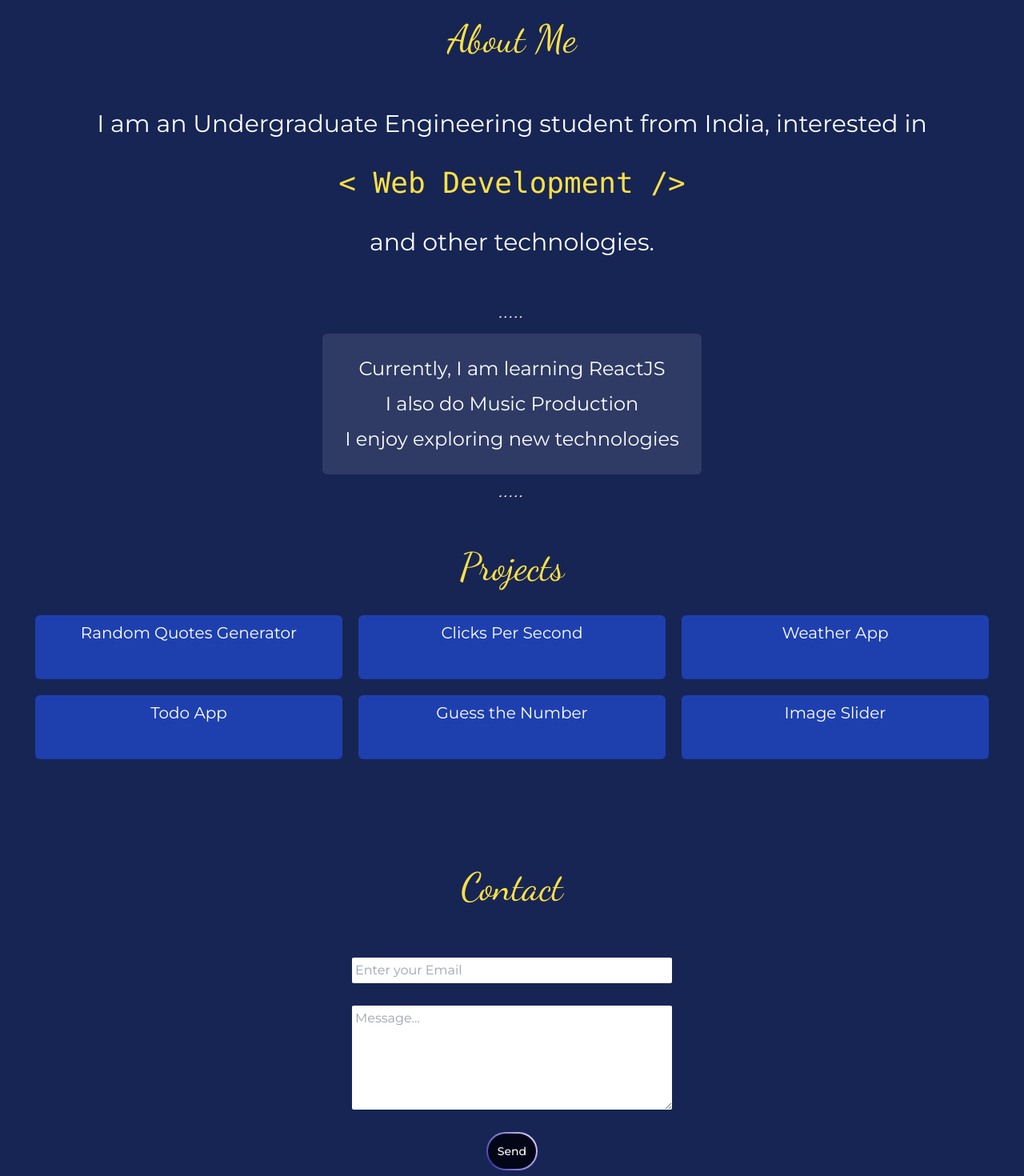
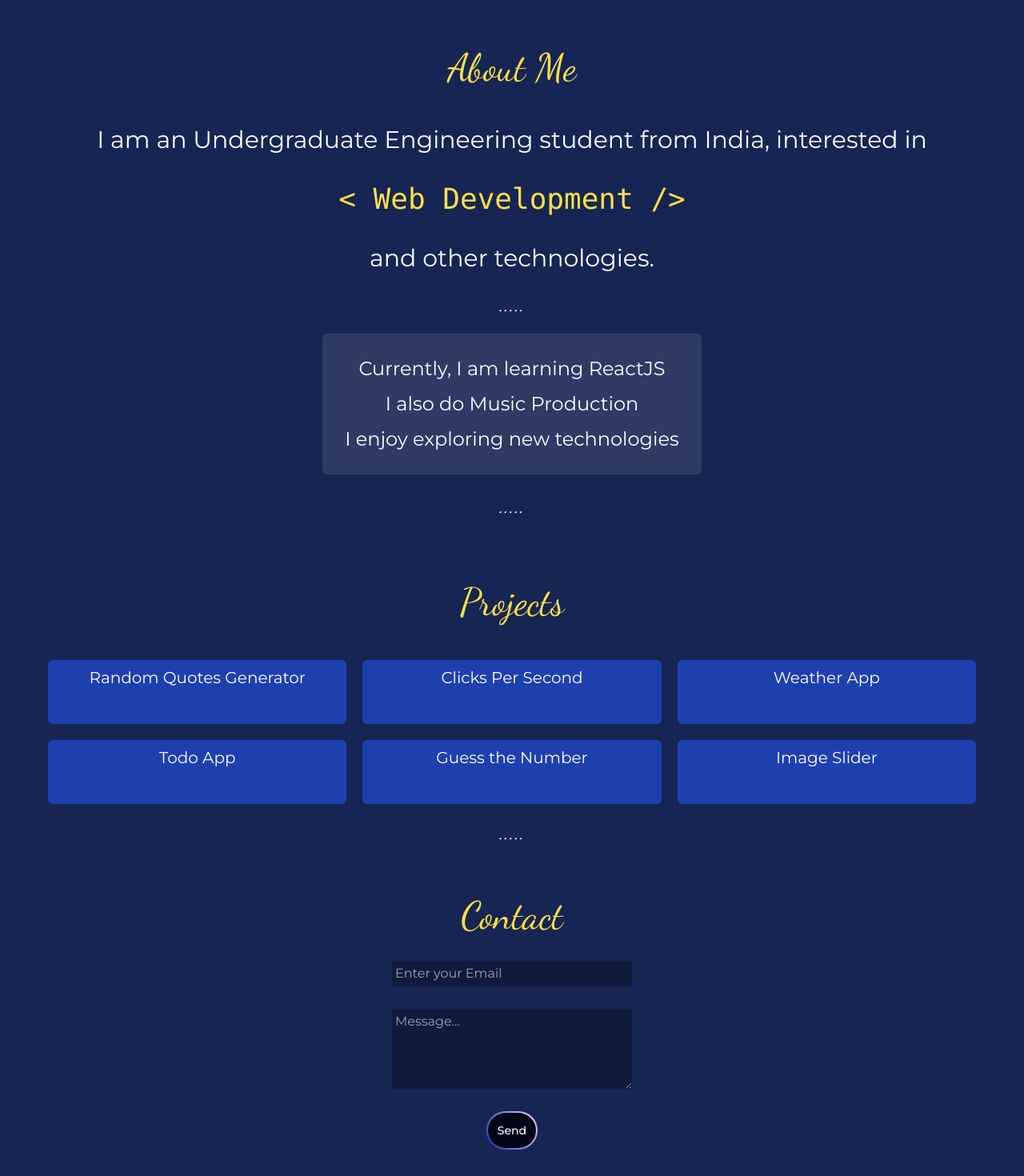
Before and after one commit to IRjSI/Portfolio, a React (Vite) app in the folder Portfolio/: page / in a window 1280 px wide. Shown: the part 620-2090 px from the top of the page at 80% size. Built offline with nearby package versions, Linux system fonts and the light colour scheme; a web font is replaced by a local one.

Commit message:
Fix padding and margin

```diff
--- a/Portfolio/src/Components/About.jsx
+++ b/Portfolio/src/Components/About.jsx
@@ -2,24 +2,24 @@ import React from 'react';
 
 function About() {
   return (
-    <section id="about" className="mt-20 sm:mt-10 lg:mt-3 flex flex-col justify-center" aria-label="About Me">
-      <h1 className="font-dancing text-yellow-300 text-5xl text-center mb-16">
+    <section id="about" className="flex flex-col justify-center p-4" aria-label="About Me">
+      <h1 className="font-dancing text-yellow-300 text-5xl text-center m-8">
         About Me
       </h1>
-      <div className="text-white text-xl md:text-3xl text-center flex flex-col justify-center px-4">
-        <div className="mb-12">
+      <div className="text-white text-2xl sm:text-3xl gap-5 text-center flex flex-col justify-center p-4">
+        <div className="">
           I am an Undergraduate Engineering student from India, interested in
           <br />
-          <br />
-          <span className="font-mono text-yellow-300 lg:text-4xl sm:text-3xl">
+          <br className='hidden sm:block' />
+          <span className="font-mono text-yellow-300 text-3xl sm:text-4xl">
             {'< '}Web Development{' />'}
           </span>
-          <br />
+          <br className='hidden sm:block' />
           <br />
           and other technologies.
         </div>
         <div className='font-dancing'>.....</div>
-        <ul className="mt-3 bg-gray-50 bg-opacity-10 rounded-md p-4 max-w-[800px] mx-auto  sm:text-2xl lg:text-2xl">
+        <ul className="bg-gray-50 bg-opacity-10 rounded-md p-4 max-w-[800px] mx-auto  sm:text-2xl lg:text-2xl">
           <li className="m-3 hover:text-yellow-50 transition duration-300">
             Currently, I am learning ReactJS
           </li>
--- a/Portfolio/src/Components/Contact.jsx
+++ b/Portfolio/src/Components/Contact.jsx
@@ -10,17 +10,25 @@ function Contact() {
 
   // },[value])
   return (
-    <div id="contact" className='mt-10 sm:mt-10 lg:mt-10 p-4'>
-      <p className='text-yellow-300 text-5xl text-center m-16 font-dancing'>Contact </p>
+    <div id="contact" className='p-4'>
+      <p className='text-yellow-300 text-5xl text-center m-8 font-dancing'>Contact </p>
+
       <form className='flex flex-col justify-center items-center gap-7'>
-        <input type="email" placeholder='Enter your Email' className='rounded-sm border-none p-1 outline-none w-[200px] sm:w-[300px] lg:w-[400px]' />
-        <textarea placeholder='Message...' className='rounded-sm border-none p-1 outline-none w-[200px] sm:w-[300px] lg:w-[400px] h-[130px]' />
+
+        <input type="email" placeholder='Enter your Email' className='text-white bg-[#101b3c] rounded-sm border-none p-1 outline-none w-[300px]' />
+
+        <textarea placeholder='Message...' className='text-white bg-[#101b3c] rounded-sm border-none p-1 outline-none w-[300px] h-[100px]' />
+
         <button onClick={clicked} type='submit' className="relative inline-flex h-12 overflow-hidden rounded-full p-[2px] focus:outline-none focus:ring-2 focus:ring-slate-400 focus:ring-offset-2 focus:ring-offset-slate-50">
+
           <span className="absolute inset-[-1000%] animate-[spin_2s_linear_infinite] bg-[conic-gradient(from_90deg_at_50%_50%,#E2CBFF_0%,#393BB2_50%,#E2CBFF_100%)]" />
+
           <span className="inline-flex h-full w-full cursor-pointer items-center justify-center rounded-full bg-slate-950 px-3 py-1 text-sm font-medium text-white backdrop-blur-3xl">
             {value}
           </span>
+
         </button>
+
       </form>
     </div>
   )
--- a/Portfolio/src/Components/Header.jsx
+++ b/Portfolio/src/Components/Header.jsx
@@ -94,26 +94,26 @@ export default function Example() {
             <div className="-my-6 divide-y divide-gray-100/10">
               <div className="space-y-2 py-6">
                 <a
-                  href="#"
-                  className="-mx-3 block rounded-lg px-3 py-2 text-base/7 font-semibold text-gray-200 hover:bg-gray-50"
+                  href="#home"
+                  className="-mx-3 block rounded-lg px-3 py-2 text-base/7 font-semibold text-gray-200 hover:bg-[#172554]"
                 >
                   Home
                 </a>
                 <a
-                  href="#"
-                  className="-mx-3 block rounded-lg px-3 py-2 text-base/7 font-semibold text-gray-200 hover:bg-gray-50"
+                  href="#about"
+                  className="-mx-3 block rounded-lg px-3 py-2 text-base/7 font-semibold text-gray-200 hover:bg-[#172554]"
                 >
                   About
                 </a>
                 <a
-                  href="#"
-                  className="-mx-3 block rounded-lg px-3 py-2 text-base/7 font-semibold text-gray-200 hover:bg-gray-50"
+                  href="#projects"
+                  className="-mx-3 block rounded-lg px-3 py-2 text-base/7 font-semibold text-gray-200 hover:bg-[#172554]"
                 >
                   Projects
                 </a>
                 <a
-                  href="#"
-                  className="-mx-3 block rounded-lg px-3 py-2 text-base/7 font-semibold text-gray-200 hover:bg-gray-50"
+                  href="#contact"
+                  className="-mx-3 block rounded-lg px-3 py-2 text-base/7 font-semibold text-gray-200 hover:bg-[#172554]"
                 >
                   Contact
                 </a>
--- a/Portfolio/src/Components/Home.jsx
+++ b/Portfolio/src/Components/Home.jsx
@@ -3,14 +3,13 @@ import React from 'react';
 function Home() {
   return (
     <div id="home" className="flex flex-col lg:flex-row items-center justify-center p-4">
-      {/* Image */}
+
       <img
         className="w-[300px] lg:w-[500px] m-8 lg:m-24 rounded-md"
         src="https://images.unsplash.com/photo-1733914359713-e9c8c70b15c9?q=80&w=2072&auto=format&fit=crop&ixlib=rb-4.0.3&ixid=M3wxMjA3fDB8MHxwaG90by1wYWdlfHx8fGVufDB8fHx8fA%3D%3D"
         alt="Developer Inspiration"
       />
 
-      {/* Text Section */}
       <div className="text-center lg:text-left text-4xl lg:text-5xl">
         <p className="flex flex-wrap justify-center lg:justify-start text-white">
           I am an aspiring&nbsp;
@@ -19,9 +18,7 @@ function Home() {
           </span>
         </p>
       </div>
-      <div className="md:hidden text-white text-xl md:text-3xl text-center flex flex-col justify-center px-4">
-          <p>.....</p>
-      </div>
+      <div className='font-dancing text-white text-2xl sm:text-3xl md:hidden'>.....</div>
     </div>
   );
 }
--- a/Portfolio/src/Components/Projects.jsx
+++ b/Portfolio/src/Components/Projects.jsx
@@ -3,12 +3,12 @@ import Block from './Block';
 
 function Projects() {
   return (
-    <div id="projects" className="mt-10 sm:mt-10 lg:mt-10 p-4">
-      <p className="text-yellow-300 text-4xl md:text-5xl text-center mb-9 font-dancing">
+    <div id="projects" className="p-4">
+      <p className="text-yellow-300 text-5xl text-center font-dancing m-8">
         Projects
       </p>
 
-      <div className="grid grid-cols-1 sm:grid-cols-2 lg:grid-cols-3 gap-5 items-center justify-center">
+      <div className="text-white text-center text-2xl sm:text-3xl grid grid-cols-1 sm:grid-cols-2 lg:grid-cols-3 gap-5 items-center justify-center p-4">
         <Block name={'Random Quotes Generator'} />
         <Block name={'Clicks Per Second'} />
         <Block name={'Weather App'} />
@@ -16,9 +16,7 @@ function Projects() {
         <Block name={'Guess the Number'} />
         <Block name={'Image Slider'} />
       </div>
-      <div className="md:hidden text-white text-xl md:text-3xl text-center flex flex-col justify-center px-4">
-          <p>.....</p>
-      </div>
+      <div className='font-dancing text-white text-center text-2xl sm:text-3xl'>.....</div>
     </div>
   );
 }
```
